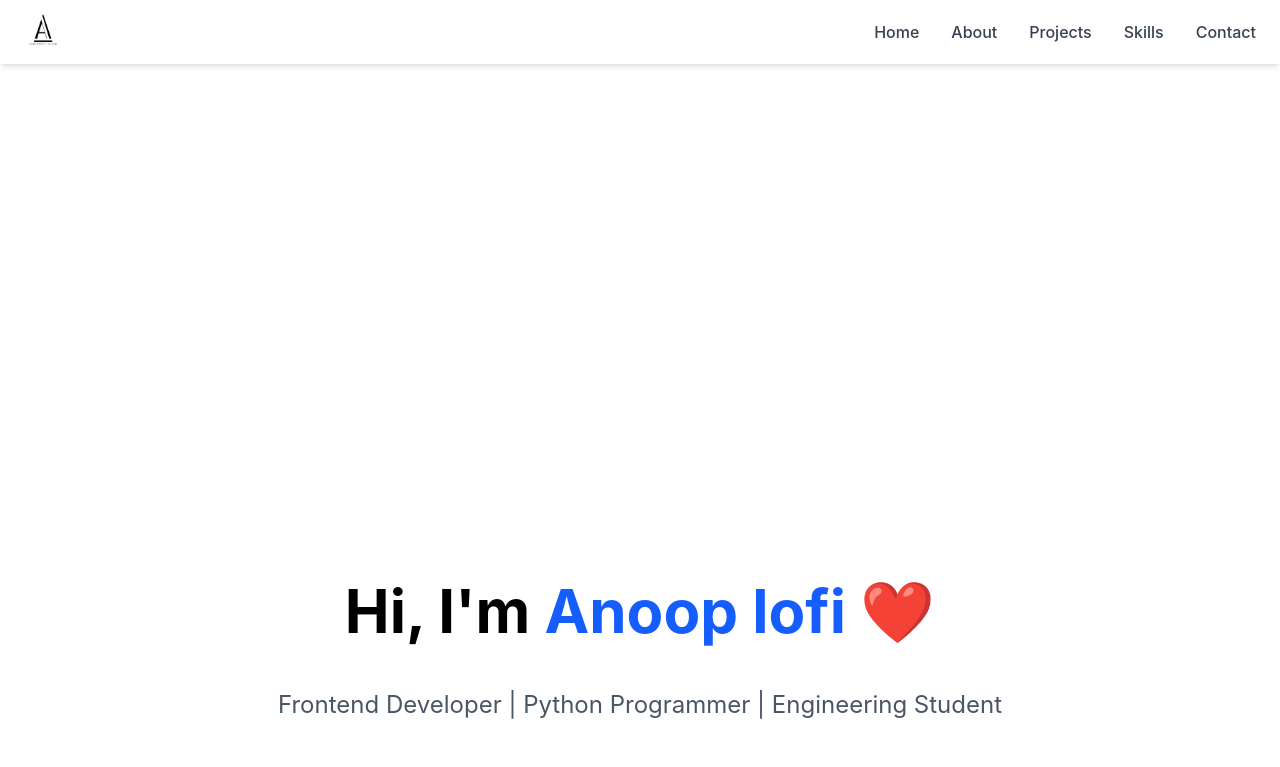
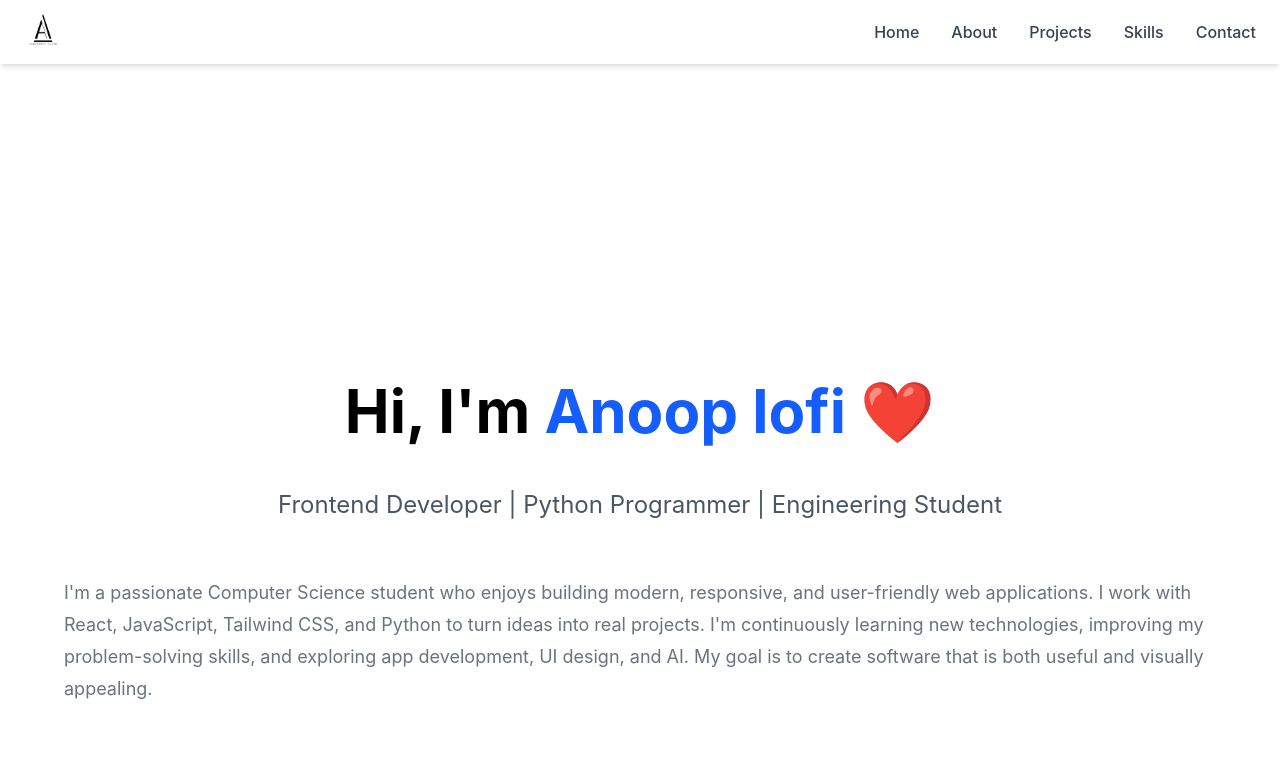
Before and after one commit to Anoopraja/Portfolio, a React (Vite) app in the folder Portfolio/: page / in a window 1280 px wide. Shown: the top 767 px of the page. Built offline with nearby package versions, Linux system fonts and the light colour scheme.

Commit message:
Update Home.jsx

```diff
--- a/Portfolio/src/assets/components/NavElement/Home.jsx
+++ b/Portfolio/src/assets/components/NavElement/Home.jsx
@@ -1,6 +1,6 @@
 const Home = () => {
   return (
-    <section id="home" className="relative top-10 md:top-100 min-h-screen flex flex-col space-y-8 justify-center items-center px-16">
+    <section id="home" className="relative top-10 md:mt-40 min-h-screen flex flex-col space-y-8 justify-center items-center px-16">
       <h1 className="text-5xl font-bold md:text-6xl">
         Hi, I'm <span className="text-blue-600">Anoop lofi ❤️</span>
       </h1>
```
